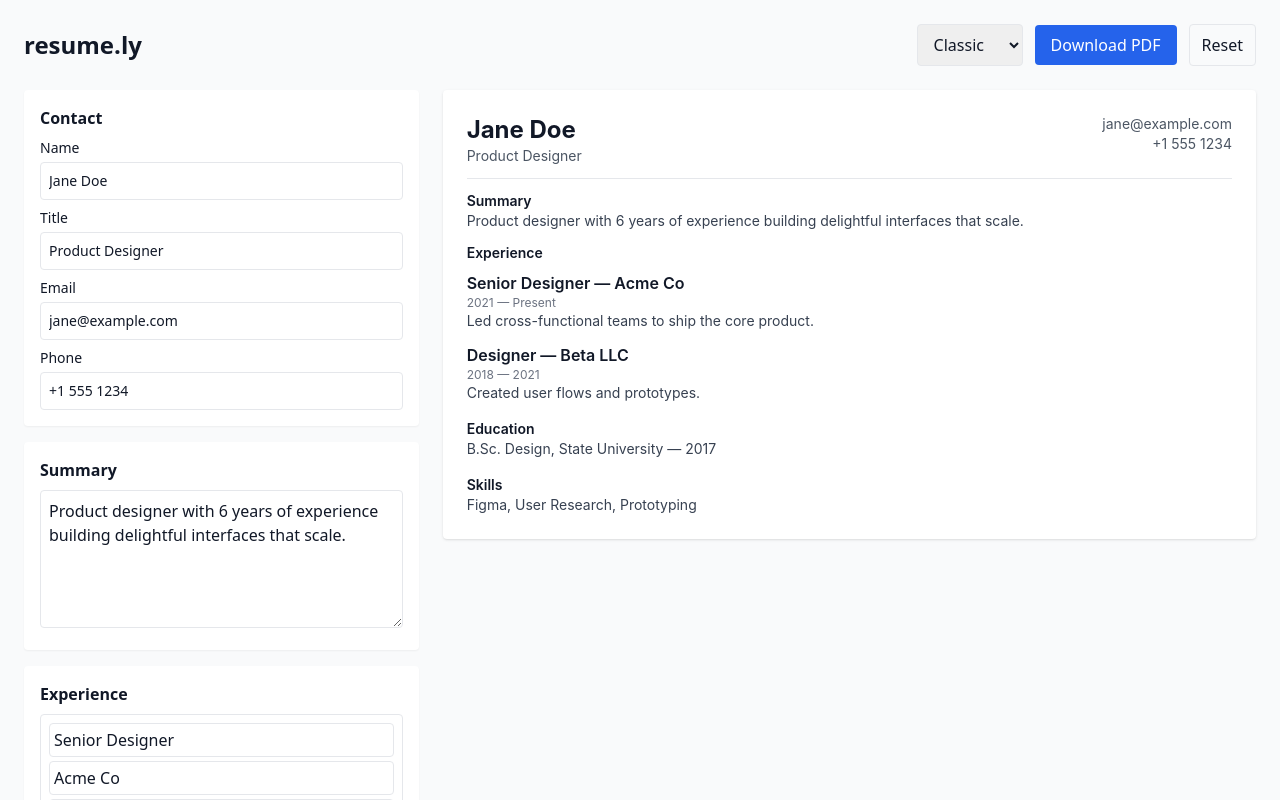
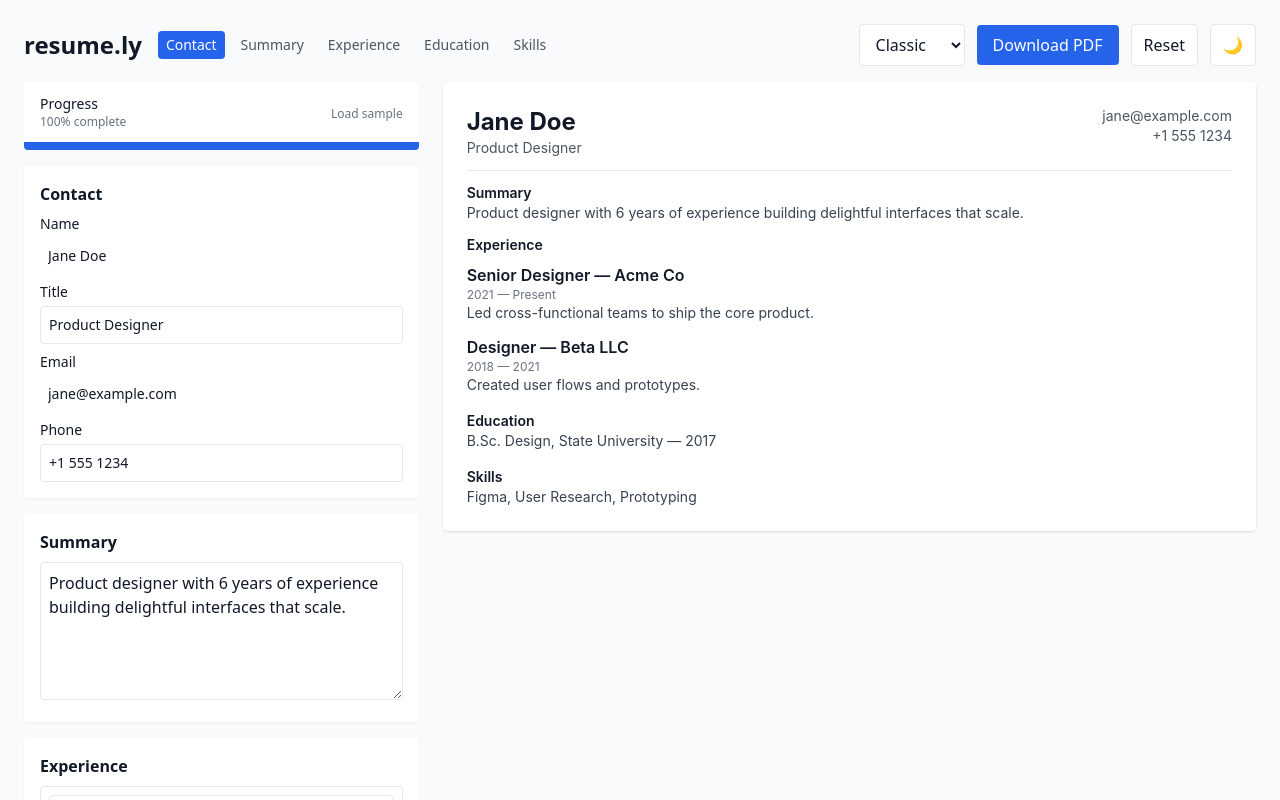
Before and after one commit to notproddd/resume.ly, a Next.js app: page / in a window 1280 px wide. Shown: the top 800 px of the page. Built offline with nearby package versions, Linux system fonts and the light colour scheme.

Commit message:
feat(ui): real-time validation, progress indicator, dark mode, and responsiveness improvements

```diff
--- a/pages/index.js
+++ b/pages/index.js
@@ -49,7 +49,23 @@ export default function Editor() {
     }
   });
   const [templateId, setTemplateId] = useState("classic");
+  const [dark, setDark] = useState(() => {
+    try {
+      const saved = localStorage.getItem("resume:dark");
+      if (saved !== null) return saved === "true";
+    } catch (e) {}
+    return window.matchMedia && window.matchMedia('(prefers-color-scheme: dark)').matches;
+  });
+  const [errors, setErrors] = useState({ contact: {} });
   const previewRef = useRef(null);
+  const sections = [
+    { id: "contact", label: "Contact" },
+    { id: "summary", label: "Summary" },
+    { id: "experience", label: "Experience" },
+    { id: "education", label: "Education" },
+    { id: "skills", label: "Skills" },
+  ];
+  const [activeSection, setActiveSection] = useState("contact");
 
   useEffect(() => {
     const id = setTimeout(
@@ -59,7 +75,55 @@ export default function Editor() {
     return () => clearTimeout(id);
   }, [data]);
 
+  useEffect(() => {
+    try {
+      localStorage.setItem("resume:dark", dark ? "true" : "false");
+    } catch (e) {}
+    document.documentElement.classList.toggle("dark", !!dark);
+  }, [dark]);
+
   const Template = TEMPLATES.find((t) => t.id === templateId).Component;
+
+  function validateEmail(value) {
+    if (!value) return "Email is required";
+    // simple email regex
+    const re = /^\S+@\S+\.\S+$/;
+    return re.test(value) ? "" : "Enter a valid email address";
+  }
+
+  function validateName(value) {
+    return value && value.trim().length > 1 ? "" : "Name is required";
+  }
+
+  function handleContactChange(field, value) {
+    setData((d) => ({ ...d, contact: { ...d.contact, [field]: value } }));
+    setErrors((prev) => ({
+      ...prev,
+      contact: {
+        ...prev.contact,
+        [field]: field === "email" ? validateEmail(value) : field === "name" ? validateName(value) : "",
+      },
+    }));
+  }
+
+  function computeProgress() {
+    let total = 5;
+    let done = 0;
+    if (data.contact?.name && !validateName(data.contact?.name)) done++;
+    if (data.contact?.email && !validateEmail(data.contact?.email)) done++;
+    if (data.summary && data.summary.trim().length > 10) done++;
+    if ((data.experience || []).length > 0) done++;
+    if (((data.skills || []).length || 0) > 0) done++;
+    return Math.round((done / total) * 100);
+  }
+
+  function scrollToSection(id) {
+    const el = document.getElementById(id);
+    if (el) {
+      el.scrollIntoView({ behavior: "smooth", block: "start" });
+      setActiveSection(id);
+    }
+  }
 
   // --- Experience Handlers ---
   function addExperience() {
@@ -112,15 +176,31 @@ export default function Editor() {
   }
 
   return (
-    <div className="min-h-screen bg-gray-50 p-6">
+    <div className="min-h-screen p-6 bg-gray-50 dark:bg-slate-900 dark:text-slate-100">
       <div className="max-w-7xl mx-auto">
-        <header className="flex items-center justify-between mb-6">
-          <h1 className="text-2xl font-semibold">resume.ly</h1>
+        <header className="flex items-center justify-between mb-4">
+          <div className="flex items-center gap-4">
+            <h1 className="text-2xl font-semibold">resume.ly</h1>
+            <nav className="hidden sm:flex items-center gap-2" aria-label="Sections">
+              {sections.map((s) => (
+                <button
+                  key={s.id}
+                  onClick={() => scrollToSection(s.id)}
+                  className={`text-sm px-2 py-1 rounded ${activeSection === s.id ? 'bg-blue-600 text-white' : 'text-gray-600 dark:text-slate-300'}`}
+                >
+                  {s.label}
+                </button>
+              ))}
+            </nav>
+          </div>
+
           <div className="flex items-center gap-3">
+            <label className="sr-only">Select template</label>
             <select
               value={templateId}
               onChange={(e) => setTemplateId(e.target.value)}
-              className="border rounded px-3 py-2"
+              className="border rounded px-3 py-2 bg-white dark:bg-slate-800"
+              aria-label="Choose template"
             >
               {TEMPLATES.map((t) => (
                 <option key={t.id} value={t.id}>
@@ -128,6 +208,7 @@ export default function Editor() {
                 </option>
               ))}
             </select>
+
             <button
               onClick={() =>
                 exportElementToPdf(
@@ -139,92 +220,106 @@ export default function Editor() {
             >
               Download PDF
             </button>
+
             <button
               onClick={() => {
                 localStorage.removeItem("resume:data");
                 setData(sample);
               }}
-              className="px-3 py-2 border rounded"
+              className="px-3 py-2 border rounded bg-white dark:bg-slate-800"
             >
               Reset
+            </button>
+
+            <button
+              onClick={() => setDark((d) => !d)}
+              aria-pressed={!!dark}
+              className="px-3 py-2 border rounded bg-white dark:bg-slate-800"
+              title="Toggle dark mode"
+            >
+              {dark ? '☀️' : '🌙'}
             </button>
           </div>
         </header>
 
         <div className="grid grid-cols-1 md:grid-cols-3 gap-6">
           <aside className="md:col-span-1 space-y-4">
-            <section className="bg-white p-4 rounded shadow-sm">
+            <div className="w-full bg-white dark:bg-slate-800 rounded overflow-hidden">
+              <div className="px-4 py-3 flex items-center justify-between">
+                <div>
+                  <h3 className="text-sm font-medium">Progress</h3>
+                  <p className="text-xs text-gray-500 dark:text-slate-300">{computeProgress()}% complete</p>
+                </div>
+                <div>
+                  <button onClick={() => { setData(sample); setErrors({contact:{}}); }} className="text-xs text-gray-500">Load sample</button>
+                </div>
+              </div>
+              <div className="h-2 bg-gray-200 dark:bg-slate-700">
+                <div
+                  className="h-2 bg-blue-600"
+                  style={{ width: `${computeProgress()}%` }}
+                  aria-hidden
+                />
+              </div>
+            </div>
+
+            <section id="contact" className="bg-white dark:bg-slate-800 p-4 rounded shadow-sm">
               <h2 className="font-semibold mb-2">Contact</h2>
               <label className="block text-sm">
                 Name
                 <input
-                  className="mt-1 block w-full border rounded p-2"
+                  aria-required
+                  aria-invalid={!!errors.contact?.name}
+                  className={`mt-1 block w-full rounded p-2 ${errors.contact?.name ? 'border-red-500' : 'border-gray-200 focus:border-blue-500'}`}
                   value={data.contact?.name || ""}
-                  onChange={(e) =>
-                    setData((d) => ({
-                      ...d,
-                      contact: { ...d.contact, name: e.target.value },
-                    }))
-                  }
+                  onChange={(e) => handleContactChange('name', e.target.value)}
                 />
+                {errors.contact?.name && <p className="text-red-600 text-sm mt-1">{errors.contact.name}</p>}
               </label>
               <label className="block text-sm mt-2">
                 Title
                 <input
-                  className="mt-1 block w-full border rounded p-2"
+                  className="mt-1 block w-full border rounded p-2 bg-white dark:bg-slate-700"
                   value={data.contact?.title || ""}
-                  onChange={(e) =>
-                    setData((d) => ({
-                      ...d,
-                      contact: { ...d.contact, title: e.target.value },
-                    }))
-                  }
+                  onChange={(e) => handleContactChange('title', e.target.value)}
                 />
               </label>
               <label className="block text-sm mt-2">
                 Email
                 <input
-                  className="mt-1 block w-full border rounded p-2"
+                  aria-required
+                  aria-invalid={!!errors.contact?.email}
+                  className={`mt-1 block w-full rounded p-2 ${errors.contact?.email ? 'border-red-500' : 'border-gray-200 focus:border-blue-500'}`}
                   value={data.contact?.email || ""}
-                  onChange={(e) =>
-                    setData((d) => ({
-                      ...d,
-                      contact: { ...d.contact, email: e.target.value },
-                    }))
-                  }
+                  onChange={(e) => handleContactChange('email', e.target.value)}
+                  onBlur={(e) => setErrors((p) => ({ ...p, contact: { ...p.contact, email: validateEmail(e.target.value) } }))}
                 />
+                {errors.contact?.email && <p className="text-red-600 text-sm mt-1">{errors.contact.email}</p>}
               </label>
               <label className="block text-sm mt-2">
                 Phone
                 <input
-                  className="mt-1 block w-full border rounded p-2"
+                  className="mt-1 block w-full border rounded p-2 bg-white dark:bg-slate-700"
                   value={data.contact?.phone || ""}
-                  onChange={(e) =>
-                    setData((d) => ({
-                      ...d,
-                      contact: { ...d.contact, phone: e.target.value },
-                    }))
-                  }
+                  onChange={(e) => handleContactChange('phone', e.target.value)}
                 />
               </label>
             </section>
 
-            <section className="bg-white p-4 rounded shadow-sm">
+            <section id="summary" className="bg-white dark:bg-slate-800 p-4 rounded shadow-sm">
               <h2 className="font-semibold mb-2">Summary</h2>
               <textarea
-                className="w-full border rounded p-2"
+                className="w-full border rounded p-2 bg-white dark:bg-slate-700"
                 rows="5"
                 value={data.summary || ""}
-                onChange={(e) =>
-                  setData((d) => ({ ...d, summary: e.target.value }))
-                }
+                onChange={(e) => setData((d) => ({ ...d, summary: e.target.value }))}
               />
             </section>
 
-            <section className="bg-white p-4 rounded shadow-sm">
+            <section id="experience" className="bg-white dark:bg-slate-800 p-4 rounded shadow-sm">
               <h2 className="font-semibold mb-2">Experience</h2>
               {(data.experience || []).map((exp, i) => (
-                <div key={i} className="border rounded p-2 mb-2">
+                <div key={i} className="border rounded p-2 mb-2 bg-white dark:bg-slate-700">
                   <input
                     placeholder="Role"
                     className="w-full border p-1 rounded"
@@ -273,17 +368,16 @@ export default function Editor() {
               ))}
               <button
                 onClick={addExperience}
-                className="mt-2 w-full border rounded px-3 py-2"
+                className="mt-2 w-full border rounded px-3 py-2 bg-white dark:bg-slate-700"
               >
                 Add Experience
               </button>
             </section>
 
-            {/* --- NEW: Education Section --- */}
-            <section className="bg-white p-4 rounded shadow-sm">
+            <section id="education" className="bg-white dark:bg-slate-800 p-4 rounded shadow-sm">
               <h2 className="font-semibold mb-2">Education</h2>
               {(data.education || []).map((edu, i) => (
-                <div key={i} className="border rounded p-2 mb-2">
+                <div key={i} className="border rounded p-2 mb-2 bg-white dark:bg-slate-700">
                   <input
                     placeholder="School"
                     className="w-full border p-1 rounded"
@@ -314,23 +408,22 @@ export default function Editor() {
               ))}
               <button
                 onClick={addEducation}
-                className="mt-2 w-full border rounded px-3 py-2"
+                className="mt-2 w-full border rounded px-3 py-2 bg-white dark:bg-slate-700"
               >
                 Add Education
               </button>
             </section>
 
-            {/* --- NEW: Skills Section --- */}
-            <section className="bg-white p-4 rounded shadow-sm">
+            <section id="skills" className="bg-white dark:bg-slate-800 p-4 rounded shadow-sm">
               <h2 className="font-semibold mb-2">Skills</h2>
               <textarea
                 placeholder="Figma, User Research, Prototyping"
-                className="w-full border rounded p-2"
+                className="w-full border rounded p-2 bg-white dark:bg-slate-700"
                 rows="3"
                 value={(data.skills || []).join(", ")}
                 onChange={handleSkillsChange}
               />
-              <p className="text-xs text-gray-500 mt-1">
+              <p className="text-xs text-gray-500 dark:text-slate-300 mt-1">
                 Enter skills separated by a comma.
               </p>
             </section>
@@ -338,7 +431,7 @@ export default function Editor() {
 
           <main className="md:col-span-2">
             <div
-              className="bg-white p-6 rounded shadow"
+              className="bg-white dark:bg-slate-800 p-6 rounded shadow preview-padding-sm"
               ref={previewRef}
               role="region"
               aria-label="Resume preview"
--- a/styles/globals.css
+++ b/styles/globals.css
@@ -2,4 +2,40 @@
 @tailwind components;
 @tailwind utilities;
 
-body { @apply bg-white text-gray-900 }
+:root{
+	--bg: #ffffff;
+	--muted: #6b7280;
+	--card: #ffffff;
+}
+
+body {
+	@apply bg-white text-gray-900 transition-colors duration-200;
+	background-color: var(--bg);
+}
+
+.dark body {
+	--bg: #0f172a; /* slate-900 */
+	--muted: #9ca3af;
+	--card: #0b1220;
+	background-color: #0f172a;
+	color: #e6eef8;
+}
+
+/* make preview more compact on small screens */
+@media (max-width: 640px) {
+	.preview-padding-sm {
+		padding: 1rem;
+	}
+}
+
+.sr-only {
+	position: absolute !important;
+	width: 1px !important;
+	height: 1px !important;
+	padding: 0 !important;
+	margin: -1px !important;
+	overflow: hidden !important;
+	clip: rect(0, 0, 0, 0) !important;
+	white-space: nowrap !important;
+	border: 0 !important;
+}
--- a/tailwind.config.js
+++ b/tailwind.config.js
@@ -1,4 +1,5 @@
 module.exports = {
+  darkMode: 'class',
   content: ["./pages/**/*.{js,jsx}", "./components/**/*.{js,jsx}", "./templates/**/*.{js,jsx,html}", "./examples/**/*.{js,json}"],
   theme: {
     extend: {},
```
Also changed, not shown: .eslintrc.json (added).
